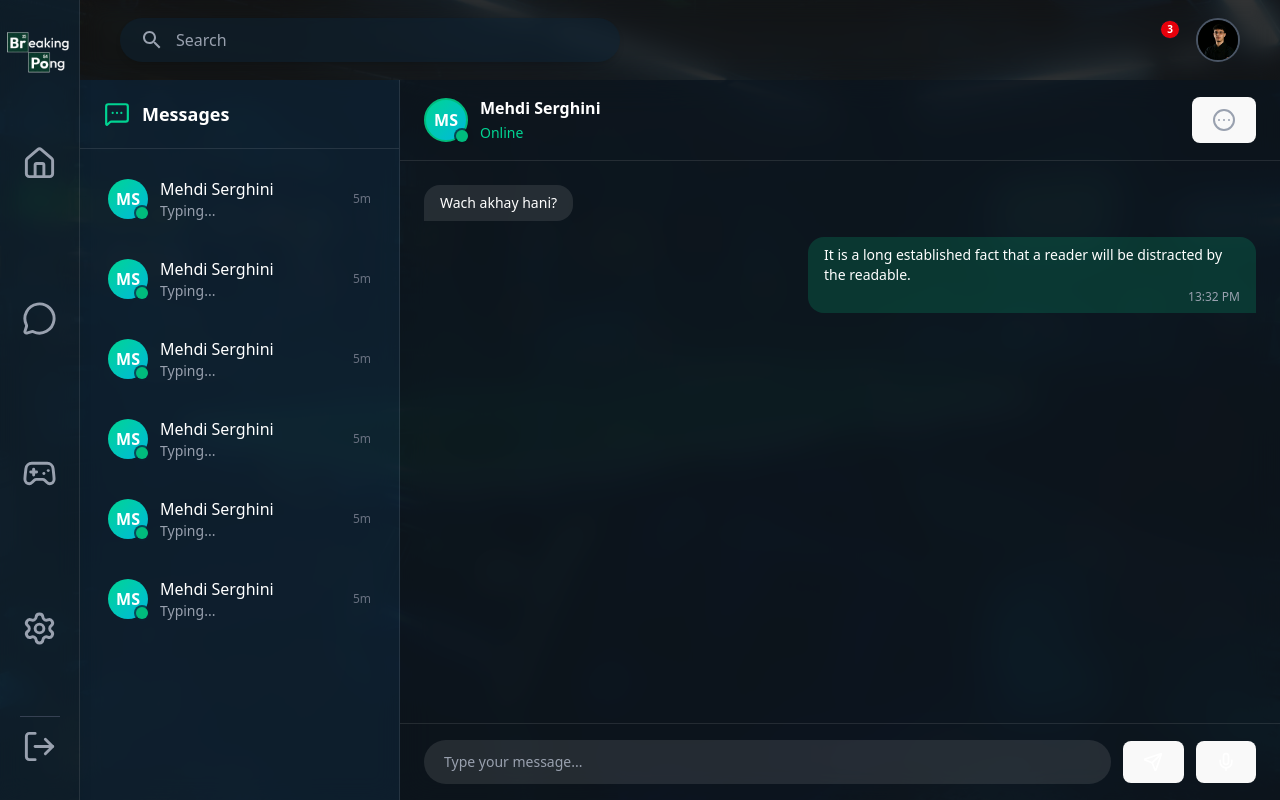
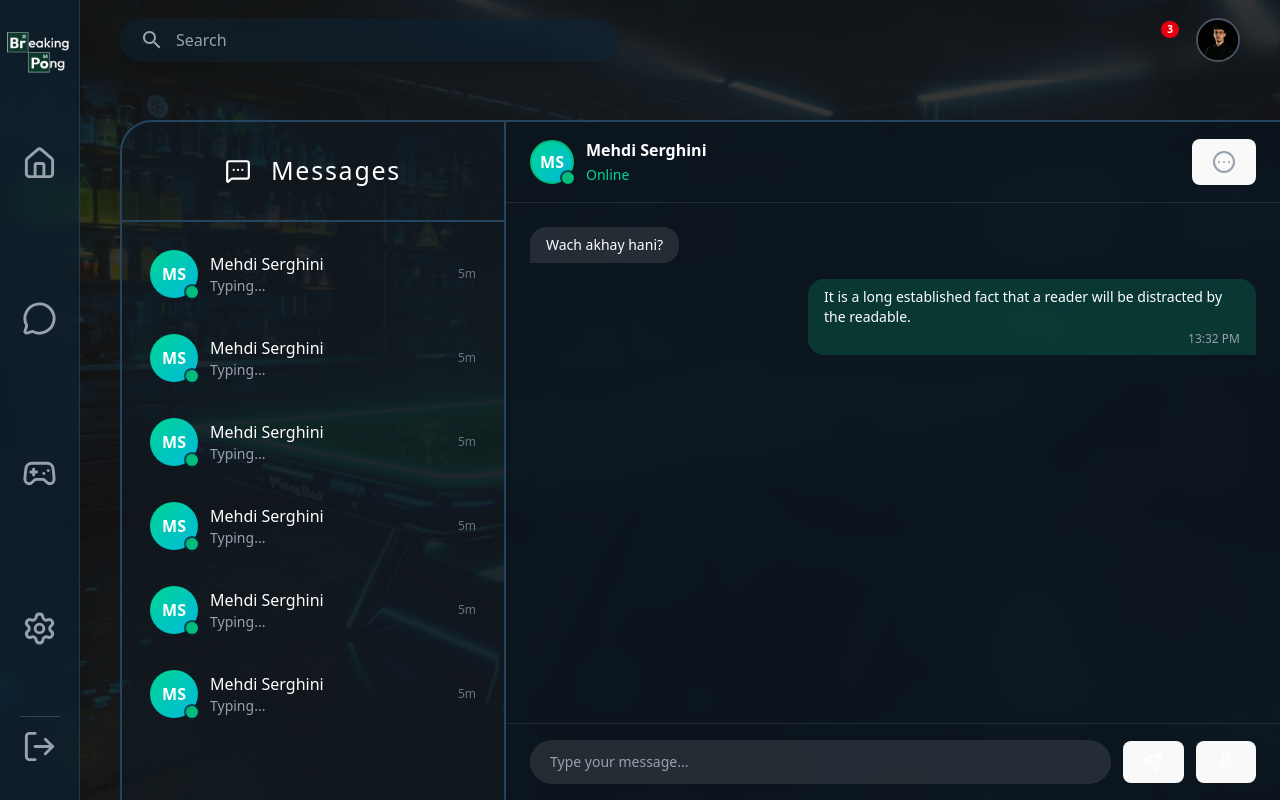
Before and after one commit to Serghini04/ft_transcendence, a React app in the folder app/frontend/: page /chat in a window 1280 px wide. Built offline with nearby package versions, Linux system fonts and the light colour scheme; some icons are missing; the HTML template or start-up script is replaced by a standard one.

Commit message:
Implement initial structure and mock data for Chat component

```diff
--- a/app/frontend/src/chat/components/Chat.tsx
+++ b/app/frontend/src/chat/components/Chat.tsx
@@ -20,13 +20,13 @@ export default function Chat() {
   ];
 
   return (
-    <div className="fixed pt-20 pl-20 inset-0 flex">
+    <div className="fixed bg-[rgba(15,26,36,0.5)] mt-30 ml-30 border-l-2 border-t-2 rounded-tl-4xl border-[#27445E] inset-0 flex">
       {/* LEFT SIDEBAR */}
-      <aside className="w-80 bg-[rgba(13,34,52,0.75)] backdrop-blur-md border-r border-white/10 flex flex-col">
+      <aside className="w-96 flex flex-col border-r-2 border-[#27445E]">
         {/* Header */}
-        <div className="flex items-center gap-3 px-6 py-5 border-b border-white/10 shrink-0">
-          <MessageSquareMore className="text-emerald-400" size={26} />
-          <h2 className="text-lg font-semibold text-white">Messages</h2>
+        <div className="flex h-25 items-center justify-center gap-5 px-6 py-5 border-b-2 border-[#27445E] shrink-0">
+          <MessageSquareMore  size={26} />
+          <h2 className="text-[25px] font-medium text-white tracking-[0.07em] font-outfit">Messages</h2>
         </div>
 
         {/* Chat List */}
@@ -37,7 +37,7 @@ export default function Chat() {
               className="flex items-center gap-3 p-3 rounded-xl hover:bg-white/10 transition-colors cursor-pointer"
             >
               <div className="relative shrink-0">
-                <div className="w-10 h-10 rounded-full bg-gradient-to-br from-emerald-400 to-cyan-500 flex items-center justify-center text-white font-semibold">
+                <div className="w-12 h-12 rounded-full bg-gradient-to-br from-emerald-400 to-cyan-500 flex items-center justify-center text-white font-semibold">
                   MS
                 </div>
                 <span className="absolute bottom-0 right-0 w-3 h-3 bg-emerald-500 rounded-full ring-2 ring-[rgba(13,34,52,0.75)]"></span>
```
